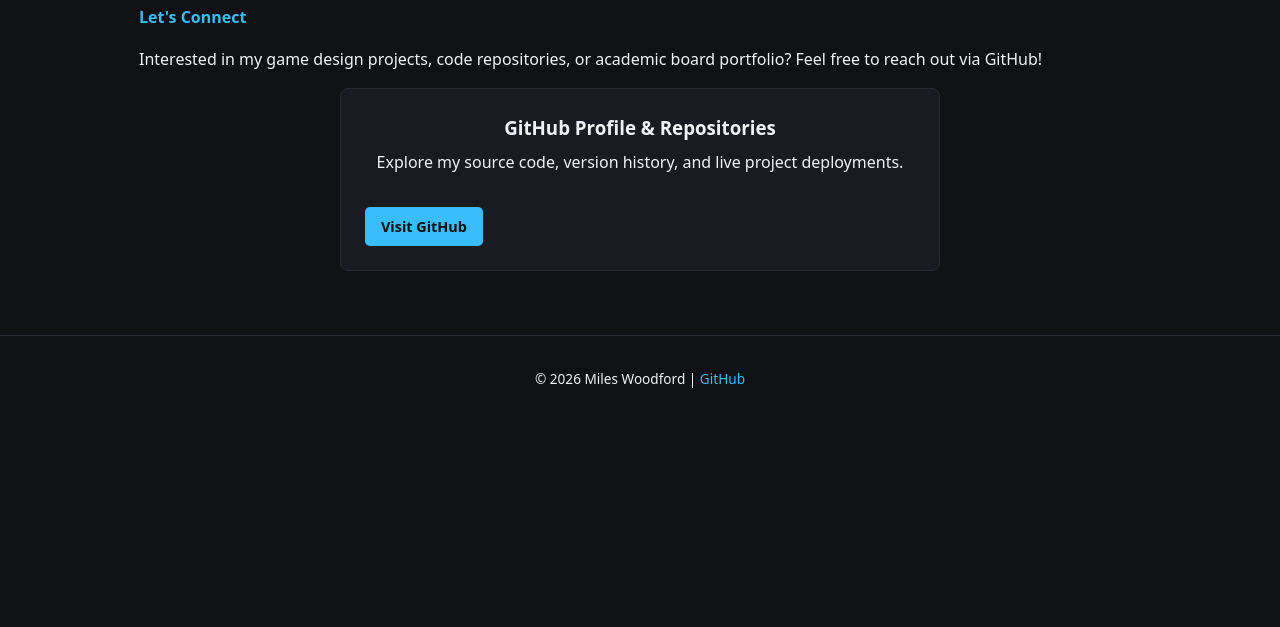
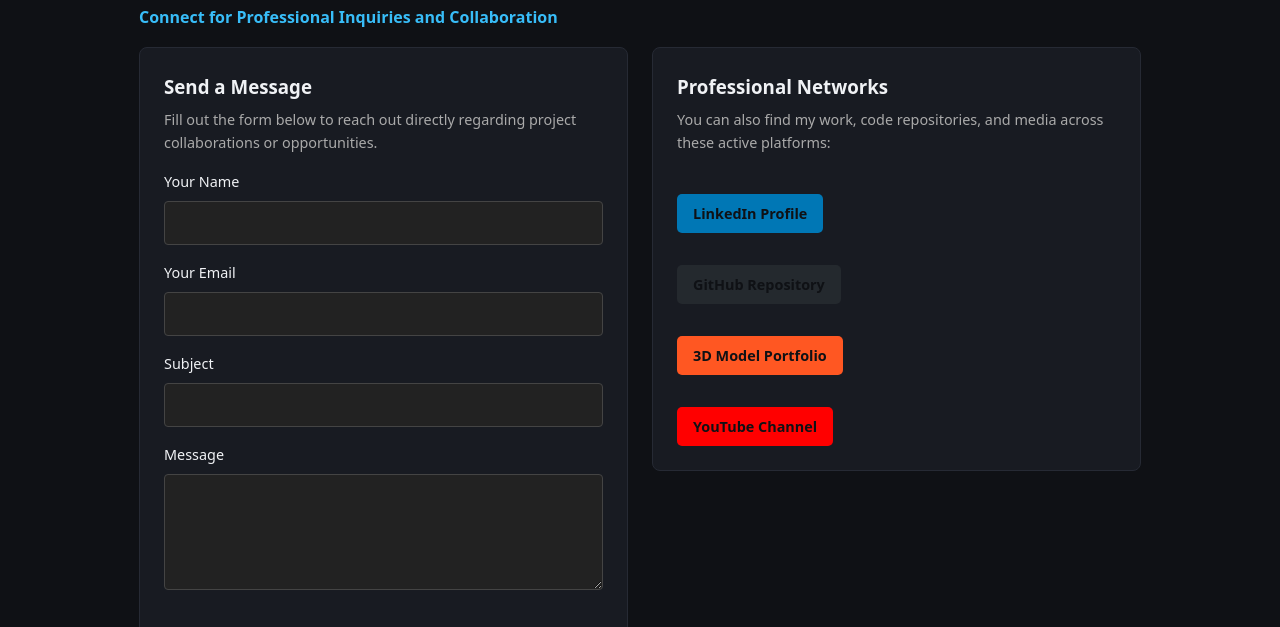
Before and after one commit to starlight-design111/ScarrLight-Board-Website, a plain HTML site: page contact.html in a window 1280 px wide. Shown: the part 166-793 px from the top of the page. Drawn offline with Linux system fonts and the light colour scheme.

Commit message:
Update contact.html

```diff
--- a/contact.html
+++ b/contact.html
@@ -24,21 +24,49 @@
   <main>
     <section class="hero">
       <h1>Get in Touch</h1>
-      <p class="subtitle">Let's Connect</p>
-      <p>Interested in my game design projects, code repositories, or academic board portfolio? Feel free to reach out via GitHub!</p>
+      <p class="subtitle">Connect for Professional Inquiries and Collaboration</p>
     </section>
 
-    <div class="grid" style="max-width: 600px; margin: 0 auto;">
-      <div class="card" style="text-align: center;">
-        <h3>GitHub Profile &amp; Repositories</h3>
-        <p>Explore my source code, version history, and live project deployments.</p>
-        <a href="https://github.com/starlight-design111" target="_blank" class="btn" style="margin-top: 1rem; display: inline-block;">Visit GitHub</a>
+    <div class="grid" style="align-items: start;">
+      <div class="card">
+        <h3>Send a Message</h3>
+        <p style="margin-bottom: 1rem; color: #aaa; font-size: 0.9rem;">Fill out the form below to reach out directly regarding project collaborations or opportunities.</p>
+        <form action="#" method="POST" style="display: flex; flex-direction: column; gap: 1rem;">
+          <div>
+            <label style="display: block; margin-bottom: 0.5rem; font-size: 0.9rem;">Your Name</label>
+            <input type="text" name="name" required style="width: 100%; padding: 0.75rem; background: #222; border: 1px solid #444; color: #fff; border-radius: 4px;">
+          </div>
+          <div>
+            <label style="display: block; margin-bottom: 0.5rem; font-size: 0.9rem;">Your Email</label>
+            <input type="email" name="email" required style="width: 100%; padding: 0.75rem; background: #222; border: 1px solid #444; color: #fff; border-radius: 4px;">
+          </div>
+          <div>
+            <label style="display: block; margin-bottom: 0.5rem; font-size: 0.9rem;">Subject</label>
+            <input type="text" name="subject" required style="width: 100%; padding: 0.75rem; background: #222; border: 1px solid #444; color: #fff; border-radius: 4px;">
+          </div>
+          <div>
+            <label style="display: block; margin-bottom: 0.5rem; font-size: 0.9rem;">Message</label>
+            <textarea name="message" rows="5" required style="width: 100%; padding: 0.75rem; background: #222; border: 1px solid #444; color: #fff; border-radius: 4px;"></textarea>
+          </div>
+          <button type="submit" class="btn" style="cursor: pointer; border: none;">Send Message</button>
+        </form>
+      </div>
+
+      <div class="card">
+        <h3>Professional Networks</h3>
+        <p style="margin-bottom: 1.5rem; color: #aaa; font-size: 0.9rem;">You can also find my work, code repositories, and media across these active platforms:</p>
+        <div style="display: flex; flex-direction: column; gap: 1rem;">
+          <a href="https://linkedin.com" target="_blank" class="btn" style="text-align: center; background: #0077b5;">LinkedIn Profile</a>
+          <a href="https://github.com/starlight-design111" target="_blank" class="btn" style="text-align: center; background: #24292e;">GitHub Repository</a>
+          <a href="https://starlight-design111.github.io/3D-Portfolio/" target="_blank" class="btn" style="text-align: center; background: #ff5722;">3D Model Portfolio</a>
+          <a href="https://www.youtube.com/@ScarletStarlight-010" target="_blank" class="btn" style="text-align: center; background: #ff0000;">YouTube Channel</a>
+        </div>
       </div>
     </div>
   </main>
 
   <footer>
-    <p>&copy; 2026 Miles Woodford | <a href="https://github.com/starlight-design111" target="_blank">GitHub</a></p>
+    <p>&copy; 2026 Miles Woodford All Rights Reserved</p>
   </footer>
 
 </body>
```
